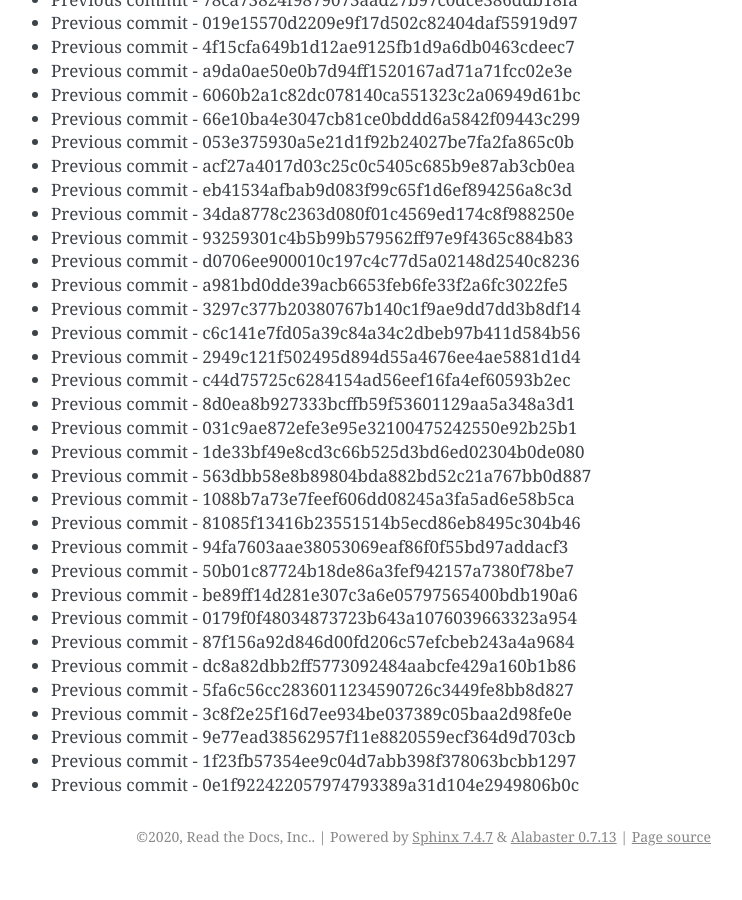
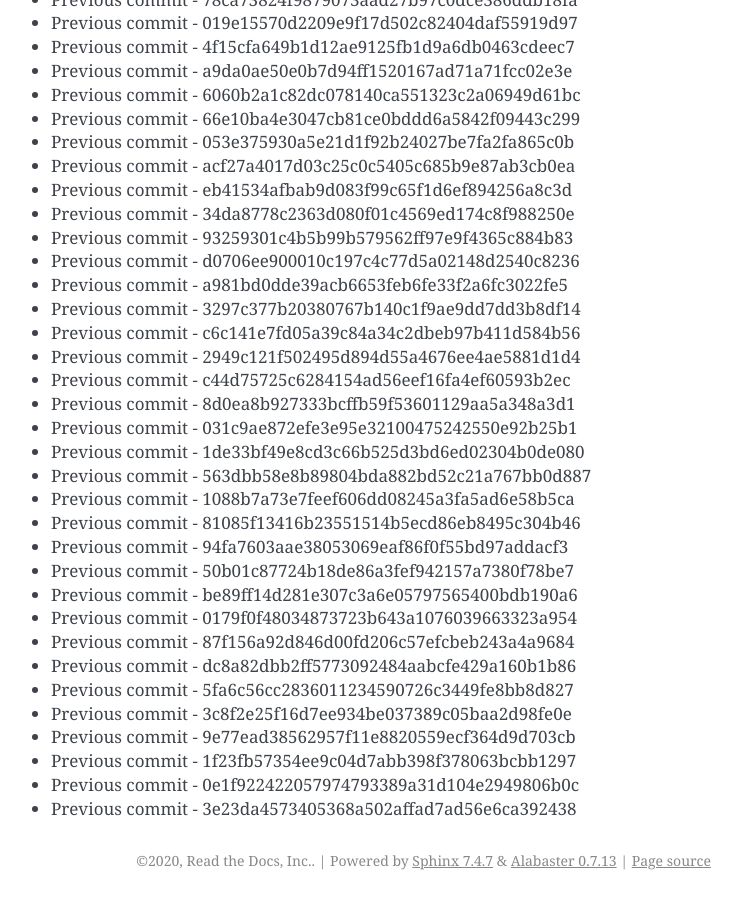
Before and after one commit to readthedocs/rtd-git-stresstest, a Sphinx documentation site: the page built from docs/updates.rst, in a window 1280 px wide and 900 px high, scrolled down 45513 px. Shown: the whole window, without its empty margins (399-1141 px from the left). Built offline with Sphinx 7.4.7, drawn with Linux system fonts in a browser that asks for light colours; before the commit the page ends 46389 px from its top, so only the background shows below that.

Commit message:
Generating commit from previous: 3e23da4573405368a502affad7ad56e6ca392438

```diff
--- a/docs/updates.rst
+++ b/docs/updates.rst
@@ -1944,3 +1944,4 @@ It can be tested for any performance characteristics.
 * Previous commit - 9e77ead38562957f11e8820559ecf364d9d703cb
 * Previous commit - 1f23fb57354ee9c04d7abb398f378063bcbb1297
 * Previous commit - 0e1f922422057974793389a31d104e2949806b0c
+* Previous commit - 3e23da4573405368a502affad7ad56e6ca392438
```
